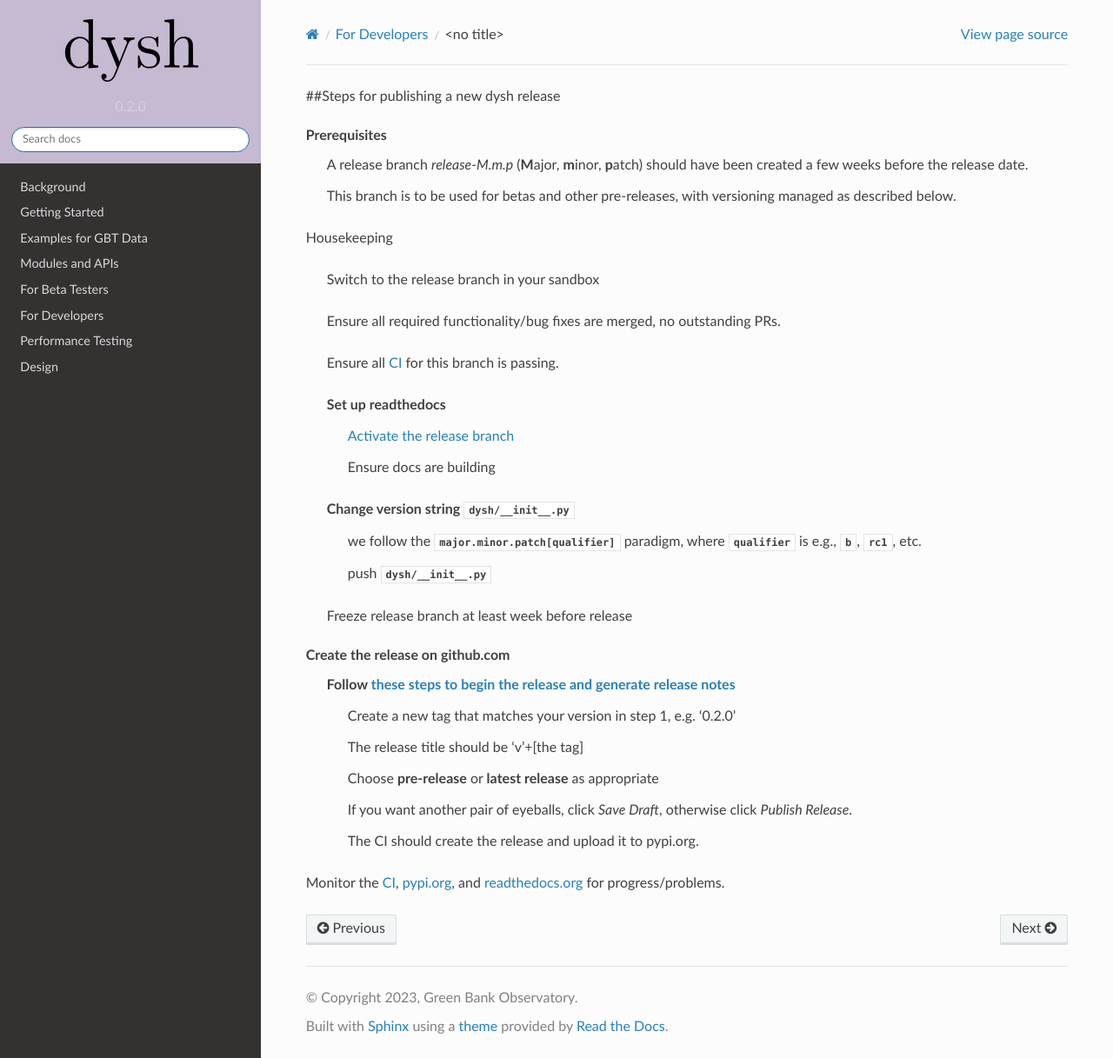
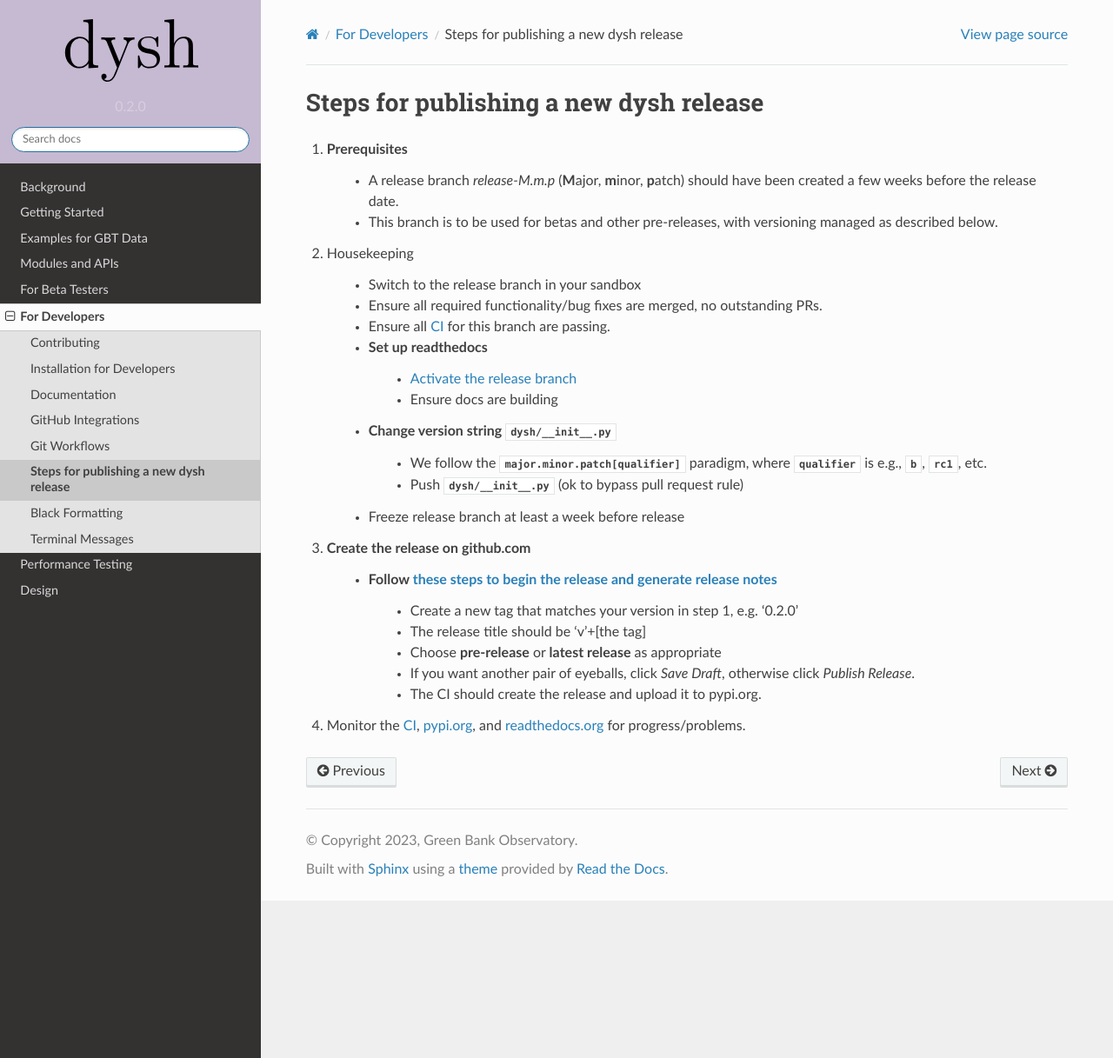
Before and after one commit to GreenBankObservatory/dysh, a Sphinx documentation site: the page built from docs/source/for_developers/creating_a_release.rst, in a window 1280 px wide and 1217 px high. Shown: the whole window at 87% size. Built offline with Sphinx 7.4.7 and the Read the Docs theme 2.0.0, drawn with Linux system fonts in a browser that asks for light colours.

Commit message:
upgrade header

```diff
--- a/docs/source/for_developers/creating_a_release.rst
+++ b/docs/source/for_developers/creating_a_release.rst
@@ -1,23 +1,25 @@
-##Steps for publishing a new dysh release
+***************************************
+Steps for publishing a new dysh release
+***************************************
 
-0. Prerequisites
+#. Prerequisites
     *  A release branch *release-M.m.p* (**M**\ajor, **m**\inor, **p**\atch) should have been created a few weeks before the release date.
     * This branch is to be used for betas and other pre-releases, with versioning managed as described below.
-1. Housekeeping
+#. Housekeeping
 
      * Switch to the release branch in your sandbox
      * Ensure all required functionality/bug fixes are merged, no outstanding PRs.
-     * Ensure all `CI <https://github.com/GreenBankObservatory/dysh/actions>`_ for this branch is passing.
+     * Ensure all `CI <https://github.com/GreenBankObservatory/dysh/actions>`_ for this branch are passing.
      * Set up readthedocs
          - `Activate the release branch <https://readthedocs.org/projects/dysh/versions/>`_
          - Ensure docs are building
      * Change version string `dysh/__init__.py`
-         - we follow the `major.minor.patch[qualifier]` paradigm,
+         - We follow the `major.minor.patch[qualifier]` paradigm,
            where `qualifier` is e.g., `b`, `rc1`, etc.
-         - push `dysh/__init__.py`
-     * Freeze release branch at least week before release
+         - Push `dysh/__init__.py`   (ok to bypass pull request rule)
+     * Freeze release branch at least a week before release
 
-2. Create the release on github.com
+#. Create the release on github.com
      - Follow `these steps to begin the release and generate release notes <https://docs.github.com/en/repositories/releasing-projects-on-github/automatically-generated-release-notes>`_
          -  Create a new tag that matches your version in step 1, e.g. '0.2.0'
          - The release title should be 'v'+[the tag]
```
Also changed, not shown: other parts of docs/source/for_developers/creating_a_release.rst (+1 -1 lines).
